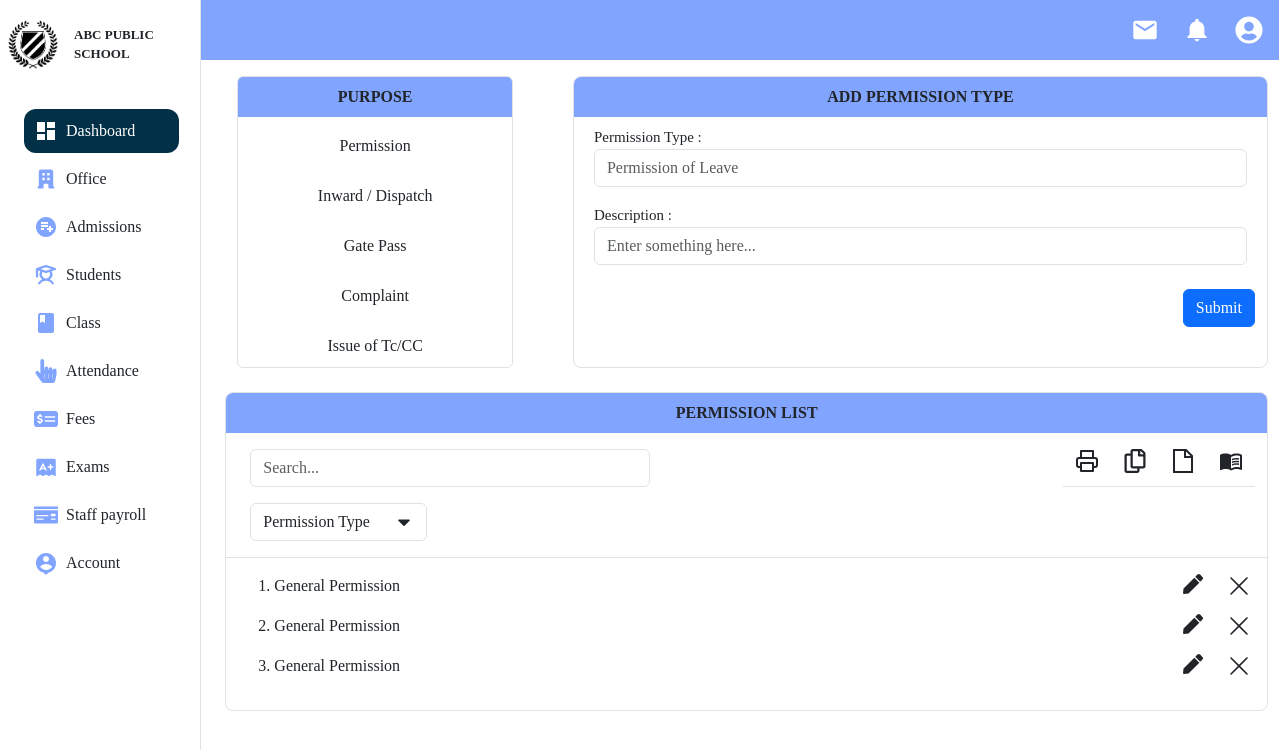
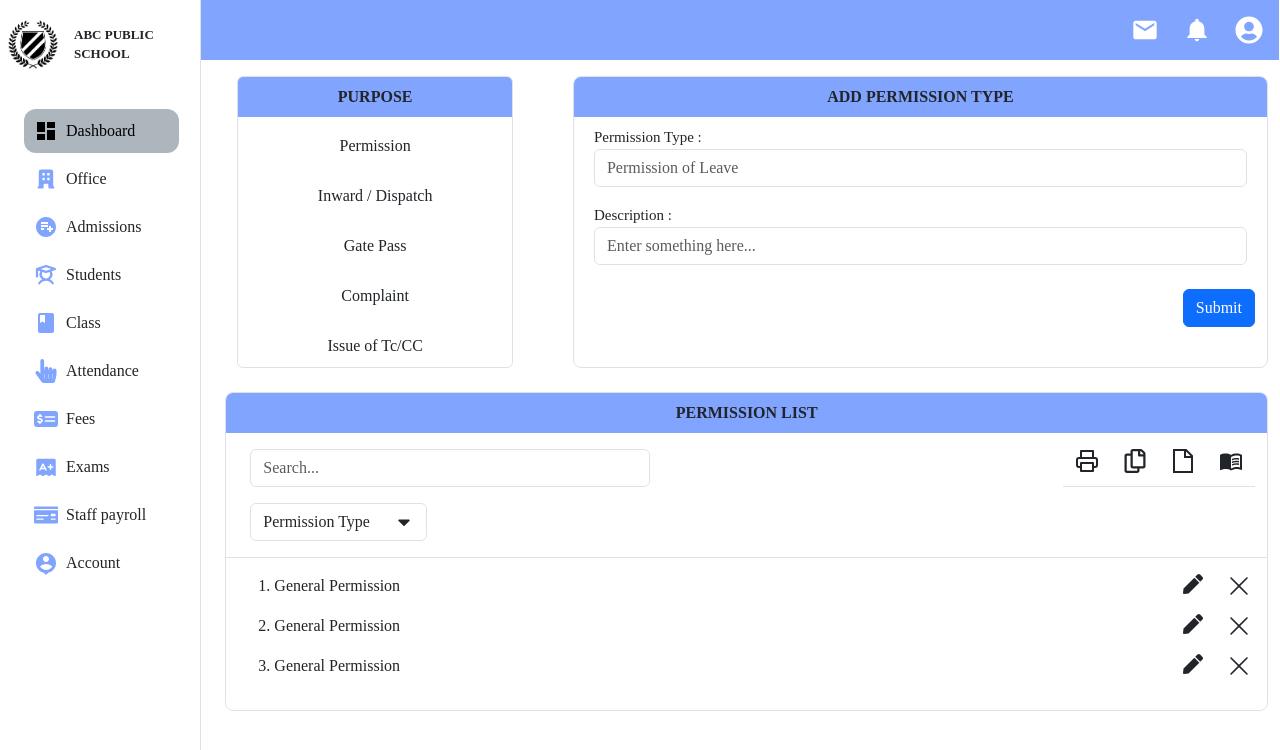
Before and after one commit to tilak9413/school, a React (Vite) app: page /office in a window 1280 px wide. In both pictures the pointer is over the item "Dashboard". Shown: the top 750 px of the page. Built offline with nearby package versions, Linux system fonts and the light colour scheme; a web font is replaced by a local one.

Commit message:
Color Changed

```diff
--- a/src/App.css
+++ b/src/App.css
@@ -191,17 +191,16 @@ width: 345px !important;
 ul li:hover
 {
   /* background-color: #5a5a5a; */
-  background-color: #023047;
+  background-color: #adb5bd;
   /* box-shadow: rgba(60, 64, 67, 0.3) 0px 1px 2px 0px, rgba(60, 64, 67, 0.15) 0px 2px 6px 2px; */
   border-radius: 12px;
-  color: #fff;
 }
 ul li:hover p
 {
-  color: white;
+  color: black;
 }
 ul li:hover .iconcolor {
-  color: #fff;
+  color: black;
 }
 .iconcolor
 {
```
